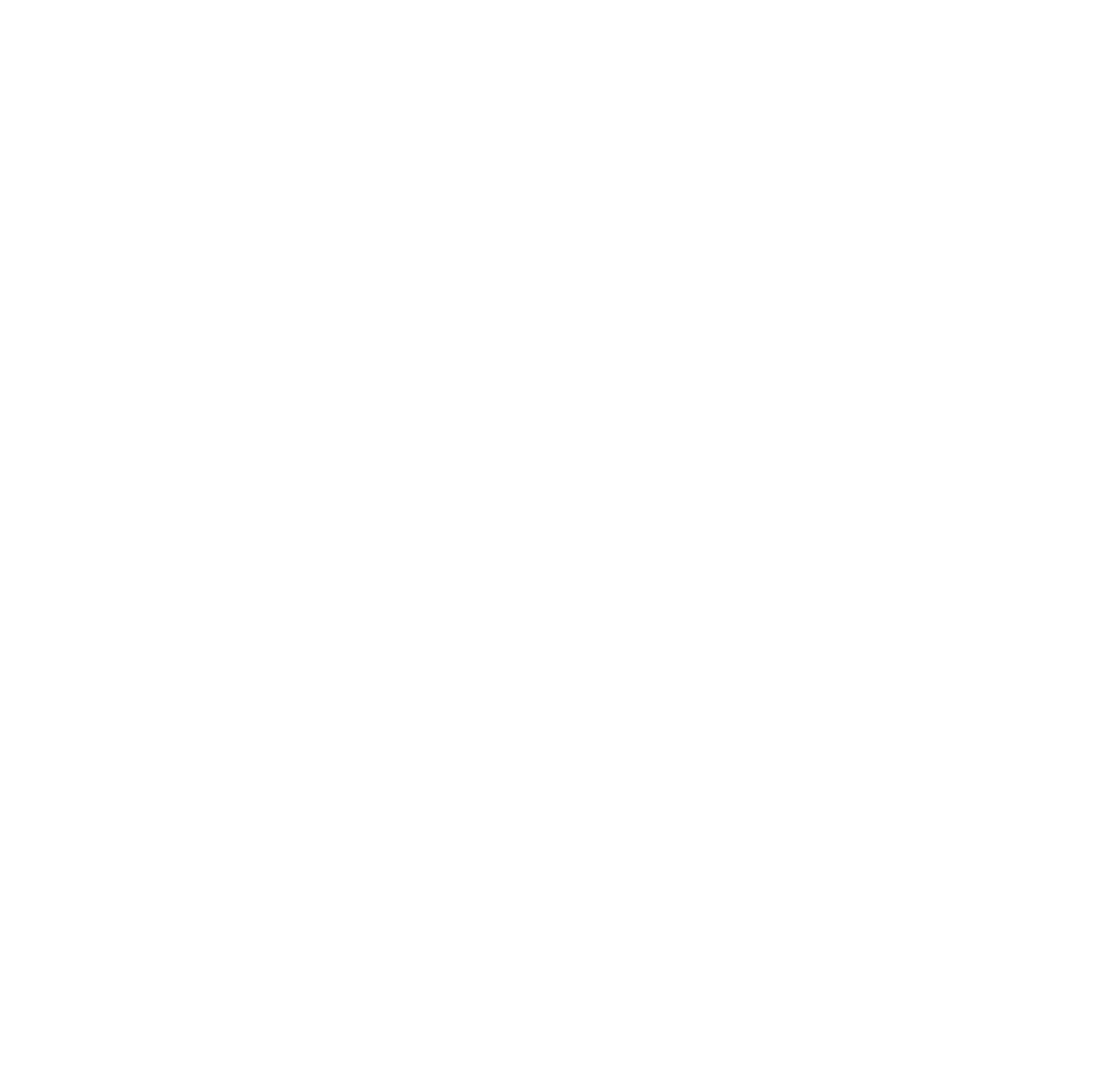
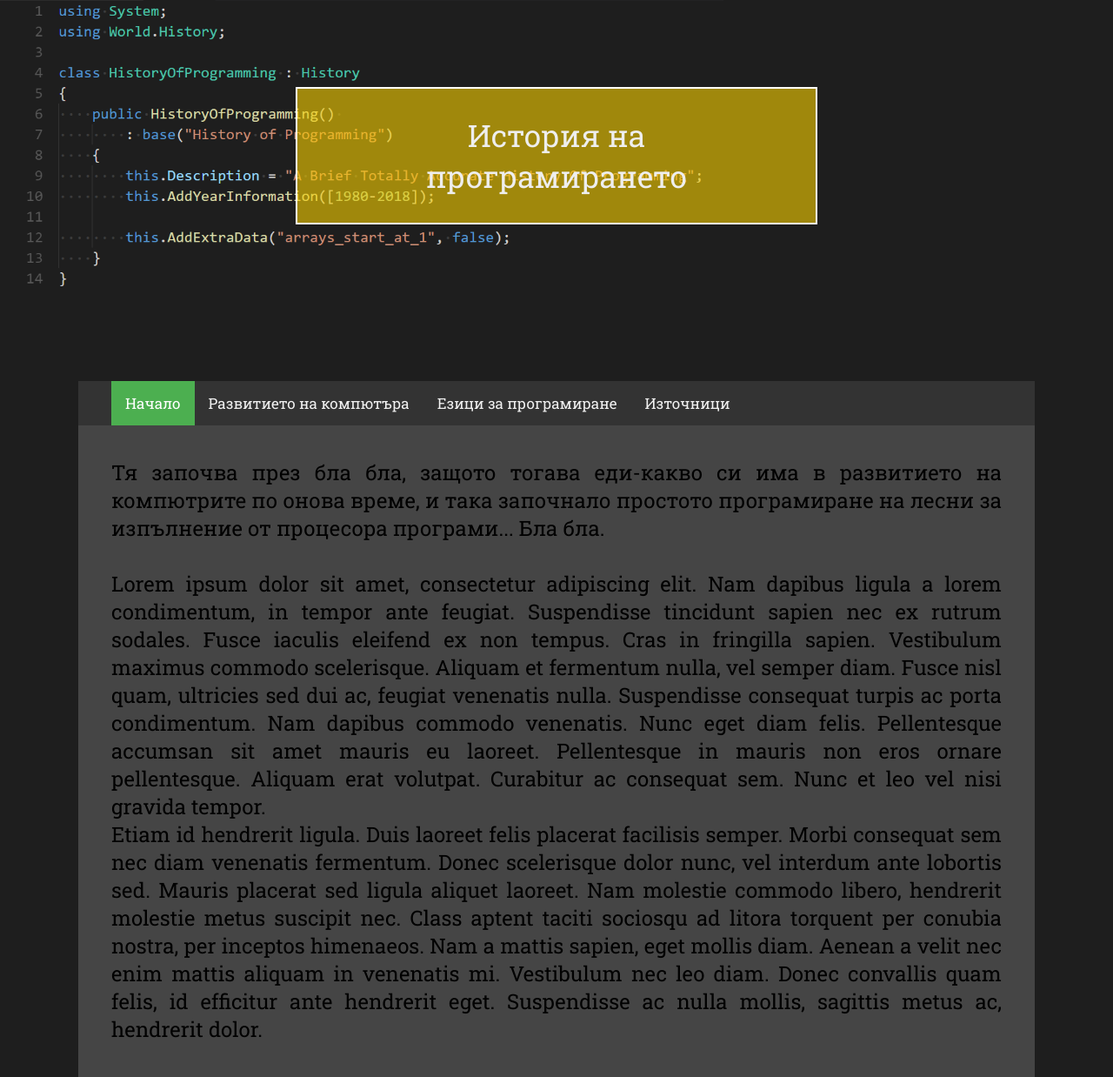
Before and after one commit to Repertoi-e/HistoryOfProgramming, a plain HTML site: page index.html in a window 1280 px wide. Shown: the whole page at 87% size. Before the commit the page ends 800 px from the top, so only its background shows below. Drawn offline with Linux system fonts and the light colour scheme.

Commit message:
Basic home page layout

```diff
--- a/index.html
+++ b/index.html
@@ -1,11 +1,53 @@
 <!DOCTYPE html>
 <html>
     <head>
+        <title>История на програмирането</title>
         <meta charset="utf-8"/>
-        <title>Page Title</title>
-        <!--link rel="stylesheet" type="text/css" media="screen" href="main.css" /-->
+        <link rel="stylesheet" type="text/css" media="screen" href="style.css"/>
     </head>
-    <body>
 
+    <!--Заглавие-->
+    <div class="title">
+        История на<br>
+        програмирането
+    </div>
+
+    <!--Навигация-->
+    <header>
+        <div class="navigation">
+            <a class="active" href="#home">Начало</a>
+            <a href="#historyComputer">Развитието на компютъра</a>
+            <a href="#languages">Езици за програмиране</a>
+            <a href="#sources">Източници</a>
+        </div>
+    </header>
+
+    <!--Съдържание-->
+    <body bgcolor="1e1e1e">
+        <div class="main">
+            <p>Тя започва през бла бла, защото тогава еди-какво си има в развитието на компютрите
+                по онова време, и така започнало простото програмиране на лесни за изпълнение от
+                процесора програми... Бла бла.<br><br>
+                Lorem ipsum dolor sit amet, consectetur adipiscing elit. Nam dapibus ligula a lorem
+                condimentum, in tempor ante feugiat. Suspendisse tincidunt sapien nec ex rutrum
+                sodales. Fusce iaculis eleifend ex non tempus. Cras in fringilla sapien. Vestibulum
+                maximus commodo scelerisque. Aliquam et fermentum nulla, vel semper diam. Fusce nisl
+                quam, ultricies sed dui ac, feugiat venenatis nulla. Suspendisse consequat turpis
+                ac porta condimentum. Nam dapibus commodo venenatis. Nunc eget diam felis.
+                Pellentesque accumsan sit amet mauris eu laoreet. Pellentesque in mauris non
+                eros ornare pellentesque. Aliquam erat volutpat. Curabitur ac consequat sem. Nunc et
+                leo vel nisi gravida tempor.</p>
+            <p>Etiam id hendrerit ligula. Duis laoreet felis placerat facilisis semper. Morbi consequat
+                sem nec diam venenatis fermentum. Donec scelerisque dolor nunc, vel interdum ante
+                lobortis sed. Mauris placerat sed ligula aliquet laoreet. Nam molestie commodo libero,
+                hendrerit molestie metus suscipit nec. Class aptent taciti sociosqu ad litora torquent
+                per conubia nostra, per inceptos himenaeos. Nam a mattis sapien, eget mollis diam.
+                Aenean a velit nec enim mattis aliquam in venenatis mi. Vestibulum nec leo diam.
+                Donec convallis quam felis, id efficitur ante hendrerit eget. Suspendisse ac nulla
+                mollis, sagittis metus ac, hendrerit dolor.</p>
+        </div>
     </body>
+    <footer>
+
+    </footer>
 </html>
--- /dev/null
+++ b/style.css
@@ -0,0 +1,79 @@
+@import url('https://fonts.googleapis.com/css?family=Roboto+Slab');
+
+* {
+    margin: 0;
+    padding: 0;
+}
+
+/*
+https://material.io/tools/color/#!/?view.left=0&view.right=1&primary.color=1e1e1e&secondary.color=bfa000
+*/
+
+.title {
+    font-family: 'Roboto Slab', serif;
+    font-size: 2.2em;
+    text-align: center;
+    color: #eeeeee;
+
+    position: relative;
+    max-width: 600px;
+    height: auto;
+    border: 2px solid #ffffff;
+    margin: 100px auto 180px auto;
+    padding: 30px;
+    box-sizing: border-box;
+    background-color: rgba(247, 207, 0, 0.6);
+}
+
+.navigation {
+    margin: auto;
+    width: 80%;
+    padding: 0px 1.6em;
+
+    font-family: 'Roboto Slab', serif;
+    font-size: 1.5em;
+
+    overflow: hidden;
+    background-color: #333333;
+}
+
+/* Style the links inside the navigation bar */
+.navigation a {
+    float: left;
+    color: #f2f2f2;
+    text-align: center;
+    padding: 14px 16px;
+    text-decoration: none;
+    font-size: 17px;
+}
+
+/* Change the color of links on hover */
+.navigation a:hover {
+    background-color: #ddd;
+    color: black;
+}
+
+/* Add a color to the active/current link */
+.navigation a.active {
+    background-color: #4CAF50;
+    color: white;
+}
+
+body {
+    background-position: 0px 0px;
+    background-image: url("banner.png");
+    background-size: 65%;
+    background-attachment: fixed;
+    background-repeat: no-repeat;
+}
+
+.main {
+    width: 80%;
+    padding: 1.6em;
+    margin: auto;
+    background-color: #454545;
+
+    font-family: 'Roboto Slab', serif;
+    font-size: 1.5em;
+    text-align: justify;
+}
```
Also changed, not shown: banner.png (added), 1 other file.
